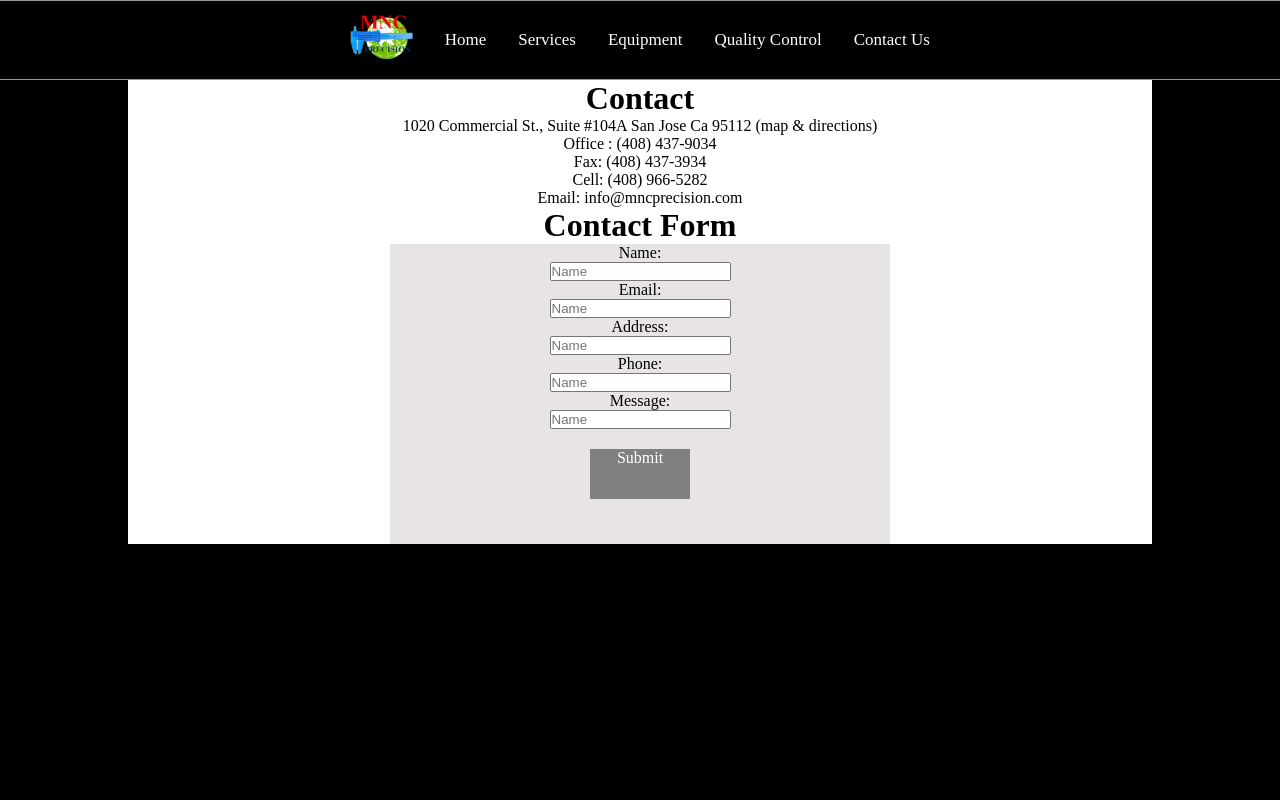
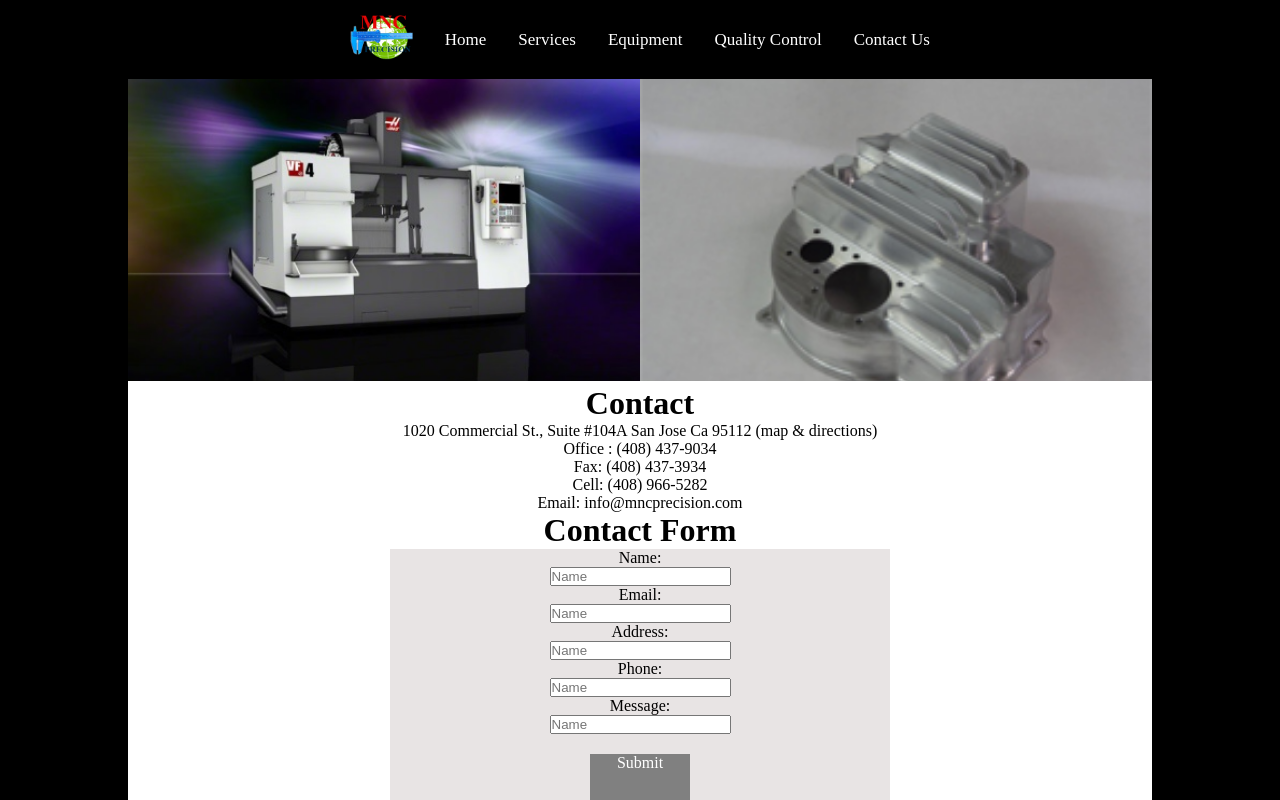
Before and after one commit to marynghiem/MNCPrecision, a React (Create React App) app: page /ContactUs in a window 1280 px wide. Shown: the top 800 px of the page. Built offline with nearby package versions, Linux system fonts and the light colour scheme.

Commit message:
styled images in the contact us component

```diff
--- a/src/components/ContactUs.js
+++ b/src/components/ContactUs.js
@@ -30,6 +30,10 @@
   return (
     <div className="contactUsContainer">
       <div className="whiteBackground">
+        <div className="contactUsImageContainer">
+          <img src="EquipmentPicture1.jpeg" alt="" className="contactUsPicture1" />
+          <img src="services4.jpeg" alt="" className="contactUsPicture2" />
+        </div>
         <h1 className="contactInformationTitle">Contact</h1>
         <div className="contactInformation">
           <p>1020 Commercial St., Suite #104A San Jose Ca 95112 (map & directions)</p>
--- a/src/css/ContactUs.css
+++ b/src/css/ContactUs.css
@@ -1,8 +1,18 @@
 .contactFormContainer {
   background-color: rgb(232, 228, 228);
-  height: 300px;
+  height: 68vh;
   width: 500px;
   display: inline-block;
+}
+.contactUsPicture1 {
+  width: 50%;
+  object-fit: cover;
+  height: 302px;
+}
+.contactUsPicture2 {
+  width: 50%;
+  object-fit: cover;
+  height: 302px;
 }
 .whiteBackground {
   background-color: white;
--- a/src/css/Navbar.css
+++ b/src/css/Navbar.css
@@ -6,9 +6,7 @@
 .navMenu {
   overflow: hidden;
   border-top: 1px solid;
-  border-bottom: 1px solid;
   margin: 0px;
-  border-color: rgb(150, 147, 147);
   font-family: Didot, serif;
   background-color: black;
   display: flex;
```
